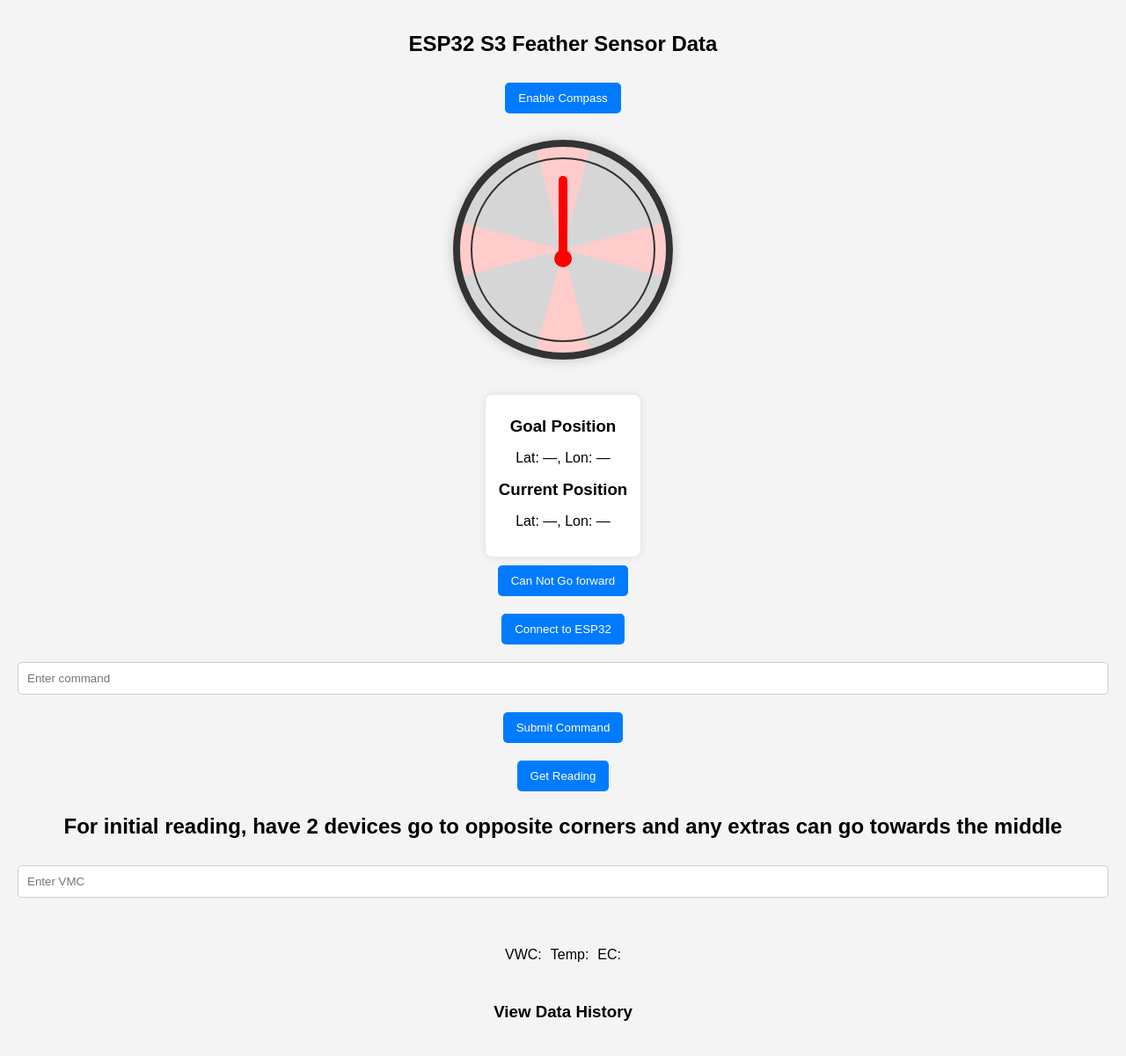
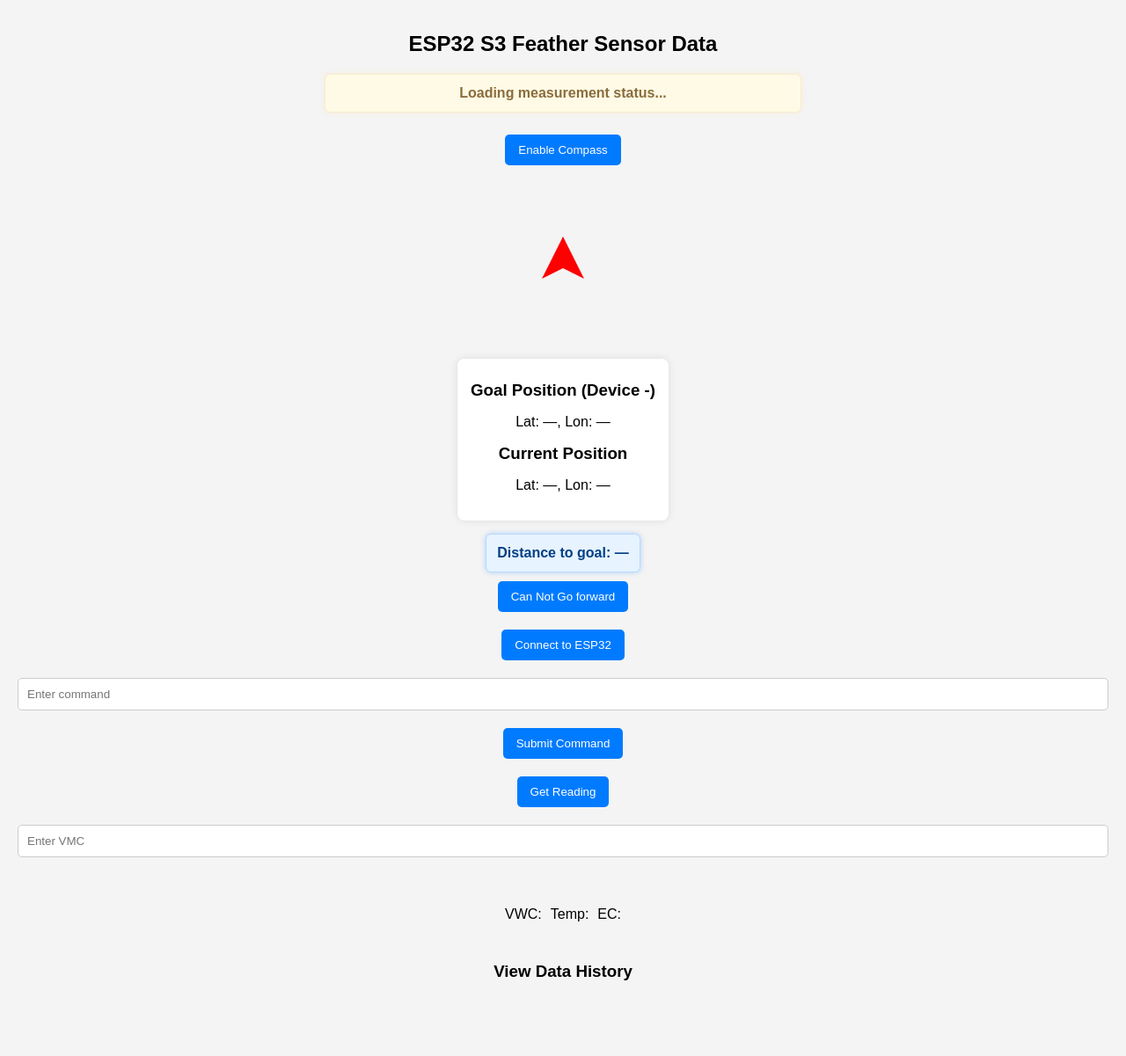
Before and after one commit to NicholasS13/Geotechnical-Surveying-Code, a Flask app: page /webble in a window 1280 px wide. Shown: the whole page at 88% size. After the commit the page ends 1115 px from the top, so only its background shows below. Run offline with Flask 3, Linux system fonts and the light colour scheme.

Commit message:
edits to fix UI and distance calc bugs

```diff
--- a/server.py
+++ b/server.py
@@ -45,7 +45,7 @@
         try:
             # Define the grid size and cell size
             # Example run
-            grid_size = 5
+            grid_size = 3
             robot_vmc_values = []
             robot_positions = []
             lowest_entries = {}
@@ -107,11 +107,23 @@
 
     return jsonify(response)
 
-
 @app.route("/krigingStatus", methods=["GET"])
 def get_kriging_status():
-    """Return whether the kriging process is currently running."""
-    return jsonify({"running": kriging_status["running"]})
+    """Return whether the kriging process is currently running and how many devices have data."""
+    try:
+        entries = get_different_last_values(DATA_FILE_NAME)
+        device_count = len(entries)
+        return jsonify({
+            "running": kriging_status["running"],
+            "deviceCount": device_count
+        })
+    except Exception as e:
+        return jsonify({
+            "running": kriging_status["running"],
+            "deviceCount": 0,
+            "error": str(e)
+        }), 500
+
 
 @app.route("/getGoal/<int:device_id>", methods=["GET"])
 def get_goal(device_id):
--- a/templates/webble.html
+++ b/templates/webble.html
@@ -2,7 +2,7 @@
 <html lang="en">
 <head>
   <meta charset="UTF-8" />
-  <meta name="viewport" content="width=device-width, initial-scale=1.0"/>
+  <meta name="viewport" content="width=device-width, initial-scale=1" />
   <title>WebBLE Sensor Data</title>
   <link
     rel="stylesheet"
@@ -16,9 +16,7 @@
       border-radius: 8px;
       box-shadow: 0 0 10px rgba(0,0,0,0.3);
     }
-</style>
 
-  <style>
     body {
       font-family: Arial, sans-serif;
       background-color: #f4f4f4;
@@ -29,7 +27,7 @@
       align-items: center;
       min-height: 100vh;
     }
-
+upda
     .content {
       max-width: 500px;
       width: 100%;
@@ -103,112 +101,25 @@
       z-index: 9999;
     }
 
-    .compass-container {
+    /* Arrow container without circle */
+    .arrow-container {
       position: relative;
-      width: 250px;
-      height: 250px;
+      width: 150px;
+      height: 150px;
       margin: 20px auto;
+      background: transparent;  /* Removed circle background */
+      border-radius: 0;
+      box-shadow: none;
+      border: none;
+      display: flex;
+      justify-content: center;
+      align-items: center;
     }
-
-    .compass {
-      position: relative;
-      width: 100%;
-      height: 100%;
-      border-radius: 50%;
-      background-color: #fff;
-      box-shadow: 0 0 15px rgba(0, 0, 0, 0.2);
-      border: 8px solid #333;
-      box-sizing: border-box;
-    }
-
-    .compass::before {
-      content: '';
-      position: absolute;
-      top: 0;
-      left: 0;
-      right: 0;
-      bottom: 0;
-      border-radius: 50%;
-      background: conic-gradient(
-        #ff0000 0deg 15deg,
-        #333 15deg 75deg,
-        #ff0000 75deg 105deg,
-        #333 105deg 165deg,
-        #ff0000 165deg 195deg,
-        #333 195deg 255deg,
-        #ff0000 255deg 285deg,
-        #333 285deg 345deg,
-        #ff0000 345deg 360deg
-      );
-      opacity: 0.2;
-    }
-
-    .compass-ring {
-      position: absolute;
-      width: 90%;
-      height: 90%;
-      border-radius: 50%;
-      top: 5%;
-      left: 5%;
-      border: 2px solid #333;
-      box-sizing: border-box;
-    }
-
-    .compass-point {
-      position: absolute;
-      font-weight: bold;
-      font-size: 16px;
-      color: #333;
-    }
-
-    .compass-point.north {
-      top: 5px;
-      left: 50%;
-      transform: translateX(-50%);
-    }
-
-    .compass-point.east {
-      right: 5px;
-      top: 50%;
-      transform: translateY(-50%);
-    }
-
-    .compass-point.south {
-      bottom: 5px;
-      left: 50%;
-      transform: translateX(-50%);
-    }
-
-    .compass-point.west {
-      left: 5px;
-      top: 50%;
-      transform: translateY(-50%);
-    }
-
-    .arrow {
-      position: absolute;
-      width: 10px;
-      height: 40%;
-      background-color: red;
-      left: 50%;
-      bottom: 50%;
-      transform-origin: bottom;
-      transform: translateX(-50%) translateY(10px) rotate(0deg);
-      z-index: 10;
-      border-radius: 5px 5px 0 0;
+    .arrow-svg {
+      width: 60px;
+      height: 60px;
       transition: transform 0.3s ease;
-    }
-
-    .arrow::before {
-      content: '';
-      position: absolute;
-      width: 20px;
-      height: 20px;
-      background-color: red;
-      border-radius: 50%;
-      bottom: -10px;
-      left: 50%;
-      transform: translateX(-50%);
+      transform-origin: 50% 50%;
     }
 
     .controls {
@@ -266,32 +177,74 @@
     .position-info h3 {
       margin: 10px 0 5px;
     }
+
+    #measurementStatus {
+      width: 100%;
+      max-width: 500px;
+      background-color: #fffae6;
+      color: #8a6d3b;
+      border: 1px solid #faebcc;
+      padding: 12px 20px;
+      margin-bottom: 15px;
+      border-radius: 6px;
+      text-align: center;
+      font-weight: bold;
+      box-shadow: 0 0 6px rgba(250, 235, 204, 0.7);
+    }
+
+    /* Hide all devices goal list permanently */
+    .goal-list {
+      display: none;
+    }
+    .distance-box {
+      margin-top: 15px;
+      background: #e7f3ff;
+      color: #004085;
+      border: 1px solid #b8daff;
+      border-radius: 6px;
+      padding: 12px;
+      font-weight: bold;
+      max-width: 400px;
+      text-align: center;
+      box-shadow: 0 0 6px rgba(0, 123, 255, 0.3);
+    }
   </style>
 </head>
 <body>
 
   <h1>ESP32 S3 Feather Sensor Data</h1>
 
+  <!-- Standing textbox with measurement advice -->
+  <div id="measurementStatus">Loading measurement status...</div>
+
   <div id="loading">Loading Kriging Traverse...</div>
+
   <button id="enableCompassBtn">Enable Compass</button>
 
-  <div class="compass-container">
-    <div class="compass">
-      <div class="compass-ring"></div>
-      <div class="compass-point north"></div>
-      <div class="compass-point east"></div>
-      <div class="compass-point south"></div>
-      <div class="compass-point west"></div>
-      <div class="arrow" id="arrow"></div>
-    </div>
+  <div class="arrow-container" title="Arrow points towards goal">
+    <svg id="arrow" class="arrow-svg" viewBox="0 0 100 100" width="100" height="100">
+      <polygon points="50,10 90,90 50,70 10,90" fill="red"/>
+    </svg>
+
   </div>
 
   <div class="position-info">
-    <h3>Goal Position</h3>
+    <h3>Goal Position (Device <span id="mainDeviceId">-</span>)</h3>
     <p id="goalPosition">Lat: —, Lon: —</p>
 
     <h3>Current Position</h3>
     <p id="currentPosition">Lat: —, Lon: —</p>
+  </div>
+
+  <div id="distanceBox" class="distance-box">
+    Distance to goal: —
+  </div>
+  <!-- All devices goal list hidden permanently -->
+  <div class="goal-list" id="allGoalPositions">
+    <h3>All Devices Goal Positions</h3>
+    <div id="goalDevice0" class="goal-item">Device 0: Lat: —, Lon: —</div>
+    <div id="goalDevice1" class="goal-item">Device 1: Lat: —, Lon: —</div>
+    <div id="goalDevice2" class="goal-item">Device 2: Lat: —, Lon: —</div>
   </div>
 
   <button id="cannotgo">Can Not Go forward</button>
@@ -299,7 +252,6 @@
   <input id="commandInput" placeholder="Enter command"/>
   <button id="submitCommandBtn">Submit Command</button>
   <button id="getReadingBtn">Get Reading</button>
-  <h1> For initial reading, have 2 devices go to opposite corners and any extras can go towards the middle</h1>
   <input id="VMCInput" placeholder="Enter VMC"/>
   <div id="sensorData">
     <div class="value-box">VWC: <span id="value1"></span></div>
@@ -324,6 +276,13 @@
   <script>
     let deviceHeading = 0;
     let goalBearing = null;
+    let deviceID = -1;
+    let devicesWithReadings = new Set();
+
+    // Elements
+    const measurementStatusEl = document.getElementById("measurementStatus");
+    const mainDeviceIdEl = document.getElementById("mainDeviceId");
+    const coordinateD = document.getElementById("coordinateDIV");
 
     async function setupDeviceOrientation() {
       if (typeof DeviceOrientationEvent !== 'undefined' && typeof DeviceOrientationEvent.requestPermission === 'function') {
@@ -345,8 +304,6 @@
       }
     }
 
-
-
     function handleOrientation(event) {
       if (event.absolute || event.webkitCompassHeading !== undefined) {
         deviceHeading = event.webkitCompassHeading || 0;
@@ -354,9 +311,9 @@
         deviceHeading = 360 - event.alpha;
       }
       if (goalBearing !== null) {
-        updateCompass(goalBearing);
+        updateArrow(goalBearing);
       } else {
-        updateCompass(deviceHeading);
+        updateArrow(deviceHeading);
       }
     }
 
@@ -365,8 +322,6 @@
     const CHAR_UUID_COMMAND = 'f78ebbff-c8b7-4107-93de-889a6a06d408';
 
     let commandCharacteristic;
-    let deviceID = -1;
-    let coordinateD = document.getElementById("coordinateDIV");
     let pollingInterval = null;
 
     document.getElementById('getReadingBtn').addEventListener('click', generateMockSensorData);
@@ -474,9 +429,21 @@
           .then(data => {
             console.log("Server Response:", data);
             if (data.deviceID !== undefined && data.deviceID !== -1) {
+              if (deviceID === -1) {
+                // On first assigned ID, update main device ID in UI
+                mainDeviceIdEl.innerText = data.deviceID;
                 deviceID = data.deviceID;
+                devicesWithReadings.add(deviceID);
+                updateMeasurementStatus();
+                updateAllGoalsAndCompass(); // <-- ADD THIS!
                 console.log("Updated deviceID to", deviceID);
+              } else {
+                deviceID = data.deviceID;
+                devicesWithReadings.add(deviceID);
+                updateMeasurementStatus();
               }
+            }
+
             document.getElementById("currentPosition").innerText =
               `Lat: ${lat.toFixed(6)}, Lon: ${lon.toFixed(6)}`;
             fetch('/krigingStatus')
@@ -485,9 +452,11 @@
                 if (!data.running) {
                   clearInterval(pollingInterval);
                   document.getElementById('loading').style.display = "none";
-                  document.querySelector('.compass').style.display = "block";
-                  getGoalAndUpdateCompass();
+                  document.querySelector('.arrow-container').style.display = "flex";
+                  updateMeasurementStatus();
+                  updateAllGoalsAndCompass();
                 }
+
               })
               .catch(err => console.error(err));
           })
@@ -523,27 +492,27 @@
 
     document.getElementById("cannotgo").addEventListener('click', () => {
       if (confirm("Is it shorter to go right?")) {
-        updateCompass(90);
+        updateArrow(90);
       } else {
-        updateCompass(270);
+        updateArrow(270);
       }
     });
 
-    function updateCompass(goalBearingInput) {
+    function updateArrow(goalBearingInput) {
       goalBearing = goalBearingInput;
       const relativeAngle = (goalBearing - deviceHeading + 360) % 360;
       const arrow = document.getElementById('arrow');
       arrow.style.transform =
-        `translateX(-50%) translateY(10px) rotate(${relativeAngle}deg)`;
+        `rotate(${relativeAngle}deg)`;
     }
 
-    function resetCompass() {
+    function resetArrow() {
       goalBearing = null;
-      updateCompass(0);
+      updateArrow(0);
     }
 
     function startPollingKrigingStatus() {
-      document.querySelector('.compass').style.display = "none";
+      document.querySelector('.arrow-container').style.display = "none";
       document.getElementById('loading').style.display = "block";
 
       pollingInterval = setInterval(() => {
@@ -553,109 +522,143 @@
             if (!data.running) {
               clearInterval(pollingInterval);
               document.getElementById('loading').style.display = "none";
-              document.querySelector('.compass').style.display = "block";
-              getGoalAndUpdateCompass();
+              document.querySelector('.arrow-container').style.display = "flex";
+              updateAllGoalsAndCompass();
             }
           })
           .catch(err => console.error(err));
       }, 2000);
     }
 
-    function getGoalAndUpdateCompass() {
+    async function updateMeasurementStatus() {
+      try {
+        const response = await fetch('/krigingStatus');
+        const data = await response.json();
+
+        const count = data.deviceCount ?? 0;
+
+        if (count < 3) {
+          measurementStatusEl.textContent =
+            `Only ${count} device(s) reporting. Please take more measurements (need at least 3).`;
+        } else {
+          measurementStatusEl.textContent =
+            "3 or more devices reporting. You may proceed with measurements.";
+        }
+      } catch (e) {
+        console.error("Error updating measurement status", e);
+        measurementStatusEl.textContent = "Could not load device count.";
+      }
+    }
+
+
+    async function fetchGoalForDevice(id) {
+      try {
+        const response = await fetch(`/getGoal/${id}`);
+        if (!response.ok) {
+          throw new Error(`No goal for device ${id}`);
+        }
+        const data = await response.json();
+        return data;
+      } catch (e) {
+        console.warn(e);
+        return null;
+      }
+    }
+
+    async function updateAllGoalsAndCompass() {
       if (deviceID === -1) {
-        console.error("Device ID not yet assigned.");
+        // Reset UI if no device ID assigned
+        document.getElementById('goalPosition').innerText = "Lat: —, Lon: —";
+        document.getElementById('distanceBox').textContent = "Distance to goal: —";
+        updateArrow(0); // arrow points straight ahead
         return;
       }
+      if (deviceID !== -1) {
+        const currentGoal = await fetchGoalForDevice(deviceID);
+        if (currentGoal) {
+          document.getElementById('goalPosition').innerText =
+            `Lat: ${currentGoal.lat.toFixed(6)}, Lon: ${currentGoal.lon.toFixed(6)}`;
 
-      fetch(`/getGoal/${deviceID}`)
-        .then(response => response.json())
-        .then(goal => {
-          if (goal.error) {
-            console.error(goal.error);
-            return;
+          getGeoData((err, pos) => {
+            if (!err && pos) {
+              const userLat = pos.coords.latitude;
+              const userLon = pos.coords.longitude;
+              const goalLat = currentGoal.lat;
+              const goalLon = currentGoal.lon;
+
+              const bearing = calculateBearing(
+                userLat,
+                userLon,
+                goalLat,
+                goalLon
+              );
+
+              const distance = haversineDistance(
+                userLat,
+                userLon,
+                goalLat,
+                goalLon
+              );
+
+              updateArrow(bearing);
+
+              const distanceBox = document.getElementById('distanceBox');
+              distanceBox.textContent = `Distance to goal: ${distance.toFixed(1)} meters`;
             }
-          document.getElementById("goalPosition").innerText =
-            `Lat: ${goal.lat.toFixed(6)}, Lon: ${goal.lon.toFixed(6)}`;
-
-          navigator.geolocation.getCurrentPosition(position => {
-            const lat1 = position.coords.latitude;
-            const lon1 = position.coords.longitude;
-            const lat2 = goal.lat;
-            const lon2 = goal.lon;
-
-            const dLon = (lon2 - lon1) * (Math.PI/180);
-            const y = Math.sin(dLon) * Math.cos(lat2 * (Math.PI/180));
-            const x = Math.cos(lat1 * (Math.PI/180)) * Math.sin(lat2 * (Math.PI/180))
-                     - Math.sin(lat1 * (Math.PI/180)) * Math.cos(lat2 * (Math.PI/180)) * Math.cos(dLon);
-            const bearing = (Math.atan2(y, x) * (180/Math.PI) + 360) % 360;
-
-            updateCompass(bearing);
-          }, error => {
-            console.error("Error getting current position:", error);
           });
-        })
-        .catch(err => console.error(err));
+        }
+      }
     }
 
-    document.getElementById('enableCompassBtn').addEventListener('click', () => {
-      setupDeviceOrientation();
-    });
+    function calculateBearing(lat1, lon1, lat2, lon2) {
+      const dLon = (lon2 - lon1) * Math.PI / 180;
+      lat1 = lat1 * Math.PI / 180;
+      lat2 = lat2 * Math.PI / 180;
+      const y = Math.sin(dLon) * Math.cos(lat2);
+      const x = Math.cos(lat1) * Math.sin(lat2) -
+                Math.sin(lat1) * Math.cos(lat2) * Math.cos(dLon);
+      let brng = Math.atan2(y, x);
+      brng = brng * 180 / Math.PI;
+      return (brng + 360) % 360;
+    }
+    function haversineDistance(lat1, lon1, lat2, lon2) {
+      const R = 6371000; // radius of Earth in meters
+      const toRad = angle => angle * Math.PI / 180;
+      const dLat = toRad(lat2 - lat1);
+      const dLon = toRad(lon2 - lon1);
 
-    document.getElementById('closeModal').addEventListener('click', () => {
-      document.getElementById('readingModal').style.display = 'none';
-    });
+      const a =
+        Math.sin(dLat / 2) * Math.sin(dLat / 2) +
+        Math.cos(toRad(lat1)) *
+          Math.cos(toRad(lat2)) *
+          Math.sin(dLon / 2) *
+          Math.sin(dLon / 2);
 
-    document.getElementById('cancelReadingBtn').addEventListener('click', () => {
-      document.getElementById('readingModal').style.display = 'none';
-    });
+      const c = 2 * Math.atan2(Math.sqrt(a), Math.sqrt(1 - a));
+      return R * c;
+    }
 
-    document.getElementById('confirmReadingBtn').addEventListener('click', () => {
-      document.getElementById('readingModal').style.display = 'none';
-      document.getElementById('getReadingBtn').click();
-    });
 
     function generateMockSensorData() {
-      const VWC = parseFloat(document.getElementById("VMCInput").value)
-      const TEMP = (Math.random() * 40).toFixed(2);
-      const EC = (Math.random() * 10000).toFixed(0);
-      const data = `${VWC},${TEMP},${EC}`;
+      const vmc = document.getElementById('VMCInput').value || "1";
+      const ec = (Math.random() * 2000).toFixed(2);
+      const temp = (20 + Math.random() * 10).toFixed(2);
+      const mockData = `${vmc},${temp},${ec}`;
       const encoder = new TextEncoder();
       const fakeEvent = {
         target: {
-          value: encoder.encode(data)
+          value: encoder.encode(mockData)
         }
       };
       handleSensorData(fakeEvent);
     }
 
-    // NEW CODE TO CONTINUOUSLY UPDATE CURRENT POSITION
-    function startWatchingPosition() {
-      if (navigator.geolocation) {
-        navigator.geolocation.watchPosition(
-          (position) => {
-            const lat = position.coords.latitude;
-            const lon = position.coords.longitude;
-            document.getElementById("currentPosition").innerText =
-              `Lat: ${lat.toFixed(6)}, Lon: ${lon.toFixed(6)}`;
-          },
-          (error) => {
-            console.error("Error watching position:", error);
-          },
-          {
-            enableHighAccuracy: true,
-            maximumAge: 0,
-            timeout: 10000
-          }
-        );
-      } else {
-        console.error("Geolocation is not supported in this browser.");
-      }
-    }
+    document.getElementById('enableCompassBtn').addEventListener('click', () => {
+      setupDeviceOrientation();
+      document.getElementById('enableCompassBtn').style.display = 'none';
+    });
 
-    // Start watching position when page loads
-    startWatchingPosition();
-
+    setInterval(updateMeasurementStatus, 5000);
 </script>
-
 </body>
 </html>
```
Also changed, not shown: new_kriging_traverse.py (+44 -3 lines). Lines whose indentation alone changed are shown as unchanged.
